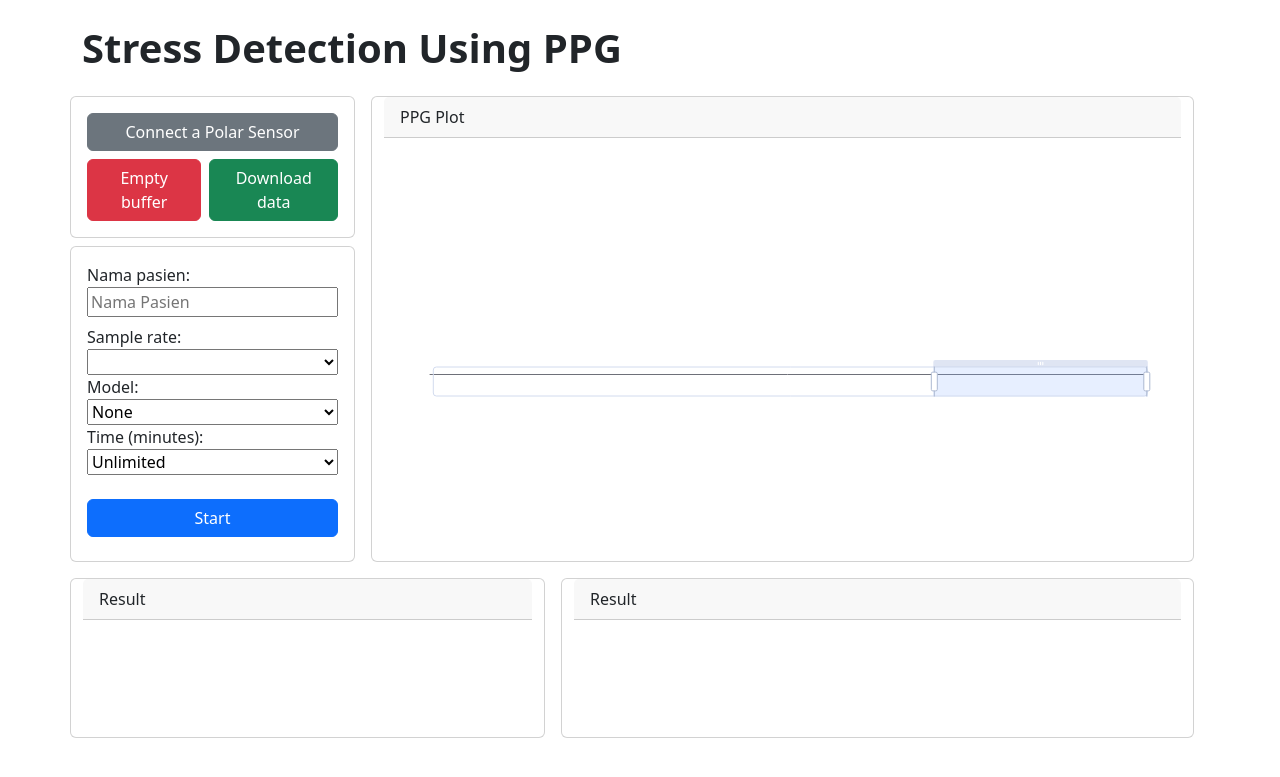
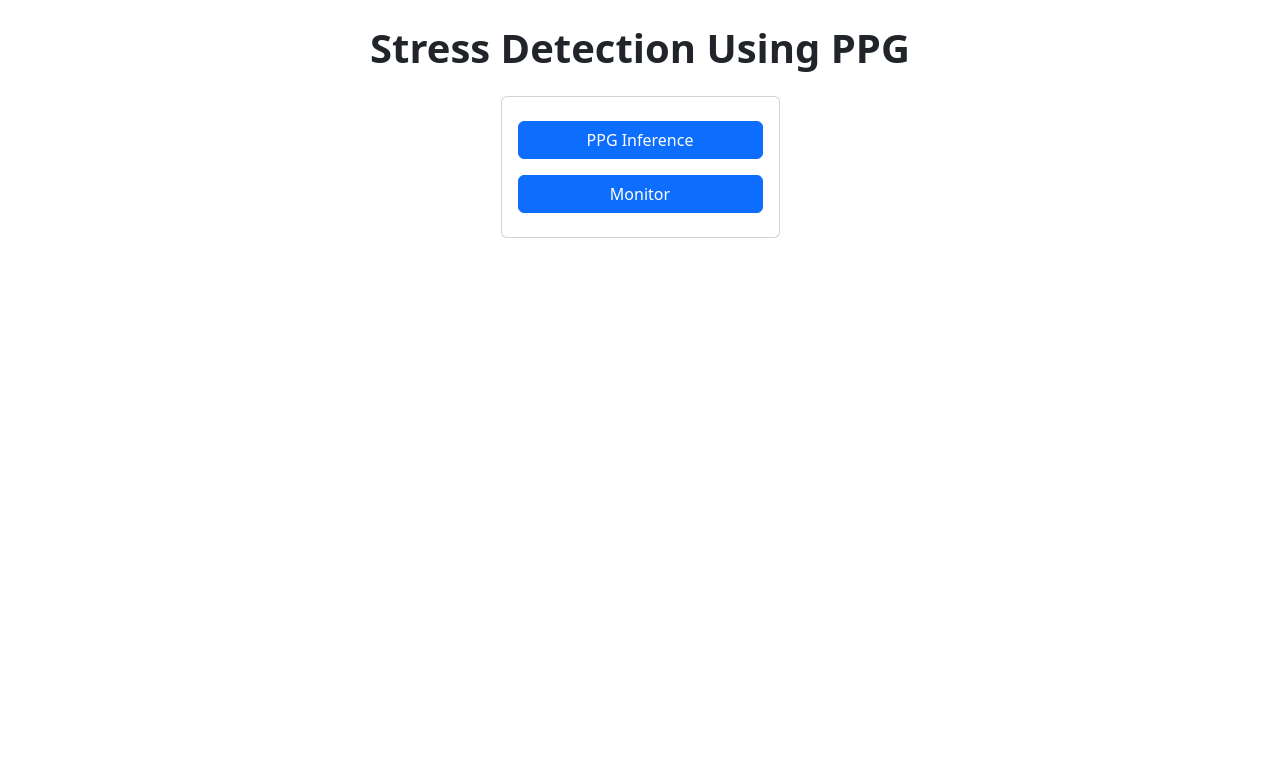
Before and after one commit to estaesta/ppg-inference, a Flask app: template templates/index.html in a window 1280 px wide. Shown: the top 777 px of the page. Run offline with Flask 3, Linux system fonts and the light colour scheme; the template is opened without the code that fills it, so the values that code supplies are empty; some libraries are stand-ins or nearby versions.

Commit message:
add monitoring

```diff
--- a/app.py
+++ b/app.py
@@ -1,4 +1,5 @@
 from flask import Flask, render_template, request, jsonify
+from flask_socketio import SocketIO, emit
 from extraction_function import preprocess_all
 
 # from utils import *
@@ -9,6 +10,8 @@ import resource
 from threading import Lock
 
 app = Flask(__name__)
+app.config["SECRET_KEY"] = "secret!"
+socketio = SocketIO(app)
 
 label_dict = {"baseline": 1, "stress": 2, "amusement": 0}
 int_to_label = {1: "baseline", 2: "stress", 0: "amusement"}
@@ -45,12 +48,13 @@ def tflite_predict(interpreter, data):
 
 @app.route("/", methods=["GET"])
 def index():
-    return render_template("VerityCollectionToolv0.051.html")
+    return render_template("index.html")
+    # return render_template("VerityCollectionToolv0.051.html")
 
 
-@app.route("/index", methods=["GET"])
-def index2():
-    return render_template("index.html")
+@app.route("/ppg", methods=["GET"])
+def ppg():
+    return render_template("ppg.html")
 
 
 # change model
@@ -112,6 +116,7 @@ def predict():
     data = request.get_json(force=True)
     # print(data)
     ppg_signal = data["ppg_signal"]
+    name = data["name"]
     # request_model = data["model"]
     # # check if model is the same. If not, load the new model
     # if request_model != model_name:
@@ -154,6 +159,8 @@ def predict():
     #                     model = None
     #             model_name = request_model
     #     print(f"Model changed to {model_name}")
+    if model is None:
+        return jsonify({"result": "No model loaded"})
 
     preprocessed_ppg, _, _, hr = preprocess_all(ppg_signal)
 
@@ -178,19 +185,58 @@ def predict():
     result = int_to_label[result[0]]
     output = {"result": result, "hr": hr[-1:], "mean_hr": np.mean(hr)}
     output = jsonify(output)
+
     # time in ms
     time_taken = (time.time() - start) * 1000
     print(f"Time taken: {time_taken} ms")
+
     # write to csv
     with open("csv_output/results.csv", "a") as f:
         f.write(f"{model_name}, {result}, {time_taken}, {mem}\n")
         f.close()
+
+    # send to monitor
+    # send_to_monitor(output)
+    # change: send the name too
+    print(name)
+    print(type(name))
+    send_to_monitor({"stress": result, "name": name, "hr": hr[-1:]})
     return output
 
 
-@app.route("/test", methods=["GET"])
-def test():
-    return "Hello, World!"
+# @app.route("/test", methods=["GET"])
+# def test():
+#     # send to monitor every 1 second infinitely
+#     name1 = "test1"
+#     name2 = "test2"
+#     while True:
+#         #random result
+#         stress1 = np.random.choice(["baseline", "stress", "amusement"])
+#         hr1 = np.random.randint(60, 100)
+#         stress2 = np.random.choice(["baseline", "stress", "amusement"])
+#         hr2 = np.random.randint(60, 100)
+#         send_to_monitor({"stress": stress1, "name": name1, "hr": hr1})
+#         send_to_monitor({"stress": stress2, "name": name2, "hr": hr2})
+#         time.sleep(1)
+#     return "Hello, World!"
+
+@app.route("/monitor", methods=["GET"])
+def monitor():
+    return render_template("monitor.html")
+
+### SocketIO for real-time monitoring
+@socketio.on("connect")
+def test_connect():
+    print("Client connected")
+
+@socketio.on("disconnect")
+def test_disconnect():
+    print("Client disconnected")
+
+# send prediction result to monitor
+def send_to_monitor(result):
+    socketio.emit("monitor", result)
+    print("Sent to monitor")
 
 
 if __name__ == "__main__":
--- /dev/null
+++ b/package.json
@@ -0,0 +1,5 @@
+{
+  "dependencies": {
+    "mustache": "^4.2.0"
+  }
+}
--- a/static/functions.js
+++ b/static/functions.js
@@ -1196,6 +1196,7 @@ async function sendDataToAPI(data) {
         "Content-Type": "application/json",
       },
       body: JSON.stringify({
+        name: document.getElementById("name").value,
         ppg_signal: data,
         // model: document.getElementById("modelSelect").value,
       }),
--- a/templates/index.html
+++ b/templates/index.html
@@ -1,143 +1,22 @@
-<!doctype html>
+<!DOCTYPE html>
 <html>
     <head>
-    <meta charset="utf-8" />
-    <meta name="viewport" content="width=device-width" />
-    <title>Stress Detection Using PPG</title>
-    <script
-      src="https://unpkg.com/htmx.org@1.9.4"
-      integrity="sha384-zUfuhFKKZCbHTY6aRR46gxiqszMk5tcHjsVFxnUo8VMus4kHGVdIYVbOYYNlKmHV"
-      crossorigin="anonymous"
-    ></script>
-    <script src="https://unpkg.com/hyperscript.org@0.9.9"></script>
-    <script src="https://cdn.jsdelivr.net/npm/echarts@5.4.3/dist/echarts.min.js"></script>
-    <script src="../static/functions.js" charset="utf-8"></script>
+        <meta charset="utf-8">
+        <meta name="viewport" content="width=device-width">
         <link
           rel="stylesheet"
           href="../static/css/bootstrap.min.css"
           type="text/css"
           media="all"
         />
+        <title>Index</title>
     </head>
     <body>
-    <div class="container my-4">
-      <h1 class="fs-1 fw-bold mb-4">Stress Detection Using PPG</h1>
-      <div class="row">
-        <div class="col-3 p-0">
-          <div class="card p-3">
-            <div class="row">
-              <div>
-                <button
-                  id="Sense"
-                  onClick="addDevice('')"
-                  class="btn btn-secondary w-100"
-                >
-                  Connect a Polar Sensor
-                </button>
-              </div>
-            </div>
-            <div class="row">
-              <div class="mt-2 d-flex justify-content-between gap-2">
-                <button
-                  id="emptybuffer"
-                  onClick="emptybuffer()"
-                  class="flex-fill btn btn-danger"
-                >
-                  Empty buffer
-                </button>
-                <button
-                  id="download"
-                  onClick="download()"
-                  class="btn btn-success"
-                >
-                  Download data
-                </button>
-              </div>
-            </div>
-          </div>
-          <div class="card p-3 mt-2">
-            <label for="nama" class="">Nama pasien: </label>
-            <input
-              class="mb-2"
-              type="text"
-              name="nama"
-              id="nama"
-              placeholder="Nama Pasien"
-              required
-            />
-            <label for="sample_rate" class="">Sample rate:</label>
-            <select class="" name="sample_rate" id="sample_rate">
-              <!-- <option value="28">28 Hz</option> -->
-              <!-- <option value="44">44 Hz</option> -->
-              <!-- <option value="135" selected>135 Hz</option> -->
-              <!-- <option value="176">176 Hz</option> -->
-            </select>
-            <!-- model -->
-            <label for="model" class="">Model:</label>
-            <select name="model" id="modelSelect">
-              <!-- none -->
-              <option value="none">None</option>
-              <!-- svm, lstm, lstmfcn, cnn -->
-              <option value="svm">SVM</option>
-              <option value="lstm512">LSTM-512</option>
-              <option value="lstm512_tfl">LSTM-512 tflite</option>
-              <option value="lstm256">LSTM-256</option>
-              <option value="lstm256_tfl">LSTM-256 tflite</option>
-              <option value="lstmfcn">LSTM-FCN</option>
-              <option value="lstmfcn_tfl">LSTM-FCN tflite</option>
-              <option value="bilstm">Bi-LSTM</option>
-              <option value="bilstm_tfl">Bi-LSTM tflite</option>
-              <option value="cnn">CNN</option>
-              <option value="cnn_tfl">CNN tflite</option>
-            </select>
-            <!-- time -->
-            <label for="time" class="">Time (minutes):</label>
-            <select name="" id="time">
-              <option value="-1">Unlimited</option>
-              <option value="1">test 1</option>
-              <option value="5">5</option>
-              <option value="10">10</option>
-            </select>
-            <br />
-            <!-- <div class="d-flex justify-content"> -->
-            <button class="btn btn-primary" onClick="start()" id="start-button">
-              Start
-            </button>
-            <!-- timer -->
-            <div id="timer" class="mt-2"></div>
-            <!-- </div> -->
-            <div id="inferenceTime"></div>
-          </div>
-        </div>
-        <div class="card col mx-3">
-          <div class="card-header">PPG Plot</div>
-          <div class="p-3">
-            <div id="ecgplot">
-              <div
-                id="ecgplotchart"
-                style="width: 100%; height: 250px"
-                class="p-0 m-0"
-              ></div>
-            </div>
-          </div>
-        </div>
-      </div>
-      <div class="row mt-3">
-        <div class="card col-5" style="min-height: 10rem">
-          <div class="card-header">Result</div>
-          <div class="p-3">
-            <div id="info"></div>
-          </div>
-        </div>
-        <div class="card col mx-3" style="min-height: 10rem">
-          <div class="card-header">Result</div>
-          <div class="p-3">
-            <!-- <div id="sampleplot"></div> -->
-            <div id="responseContainer"
-              class="fs-3 fw-bold"
-            ></div>
-          </div>
-        </div>
+        <div class="container mt-4">
+            <h1 class="fs-1 fw-bold mb-4 text-center">Stress Detection Using PPG</h1>
+            <div class="d-flex flex-column m-auto w-25 card p-3 mt-4">
+                <a href="ppg" class="btn btn-primary my-2">PPG Inference</a>
+                <a href="monitor" class="btn btn-primary my-2">Monitor</a>
             </div>
         </div>
     </body>
```
Also changed, not shown: static/monitor.js (added, +43 -0 lines), templates/monitor.html (added, +23 -0 lines), templates/ppg.html (added, +144 -0 lines), package-lock.json (added), 1 other file. Lines whose indentation alone changed are shown as unchanged.
